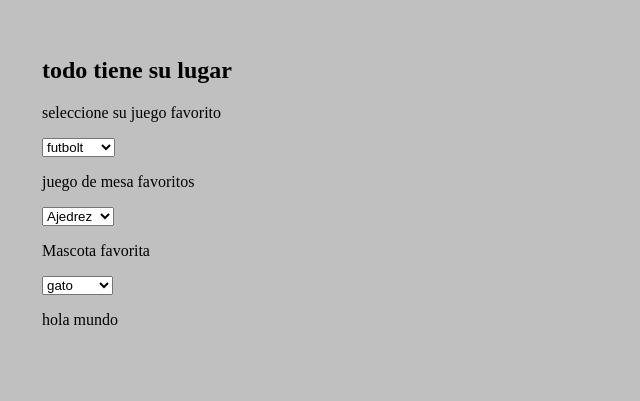
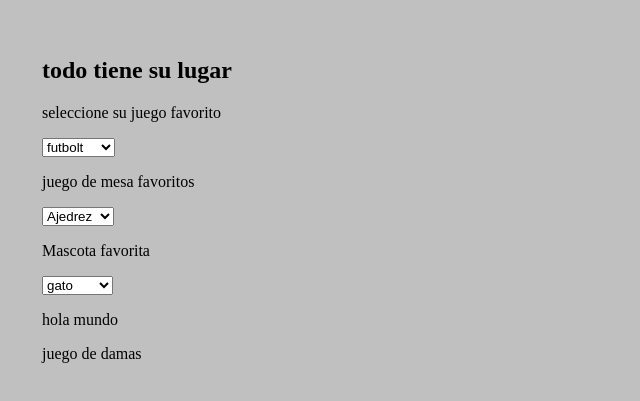
Before and after one commit to diegoprogramer/siteweb, a plain HTML site: page index.html in a window 1280 px wide. Shown: the part 103-504 px from the top of the page, without its empty margins (0-640 px from the left). Drawn offline with Linux system fonts and the light colour scheme.

Commit message:
cambio de mensaje 	modified:   index.html

```diff
--- a/index.html
+++ b/index.html
@@ -47,6 +47,9 @@
         <option value="hamster"> hamster </option>
     </select>
     <p>hola mundo </p>
+
+    <p>juego de damas </p>
+
 </body>
 
 </html>
```
